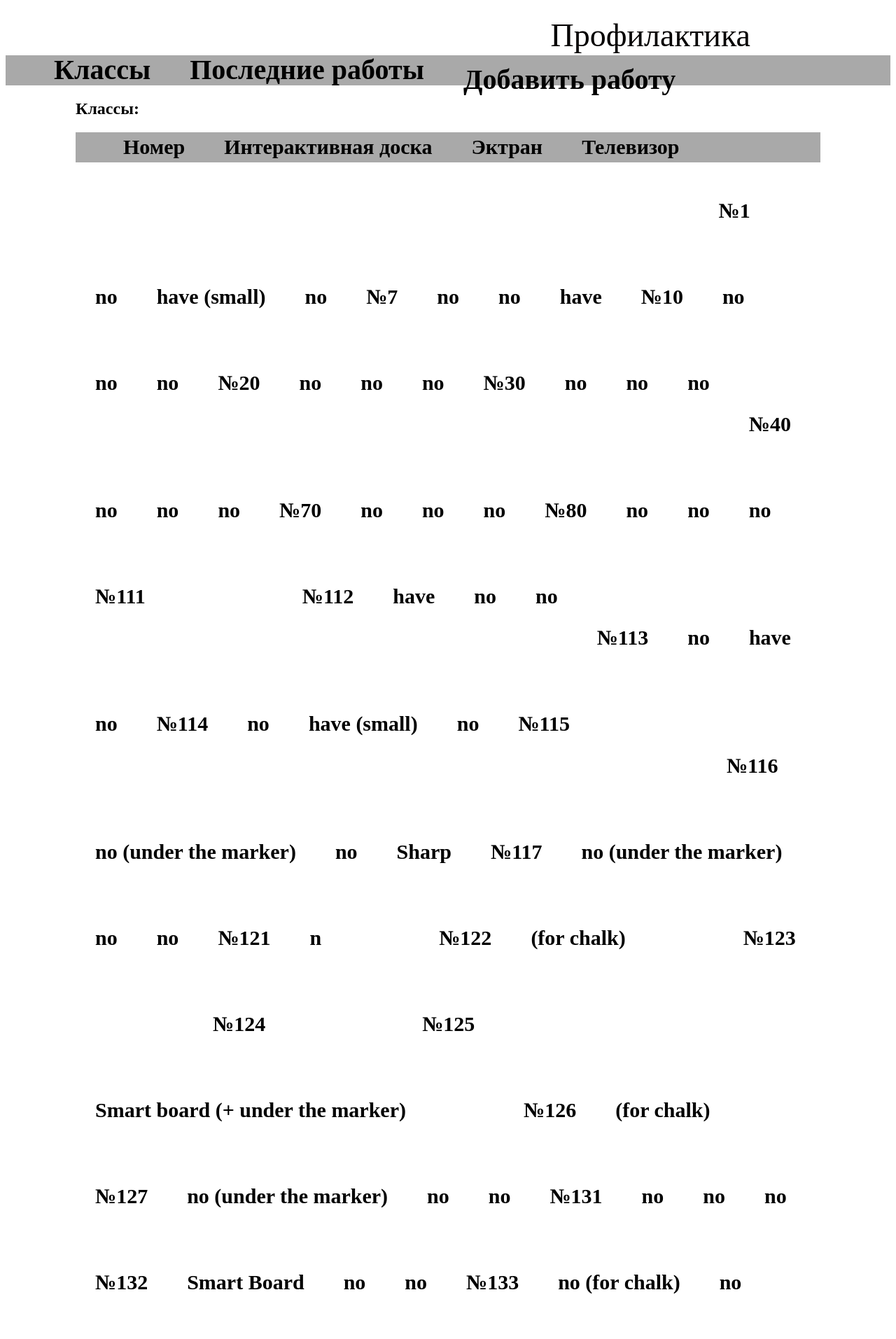
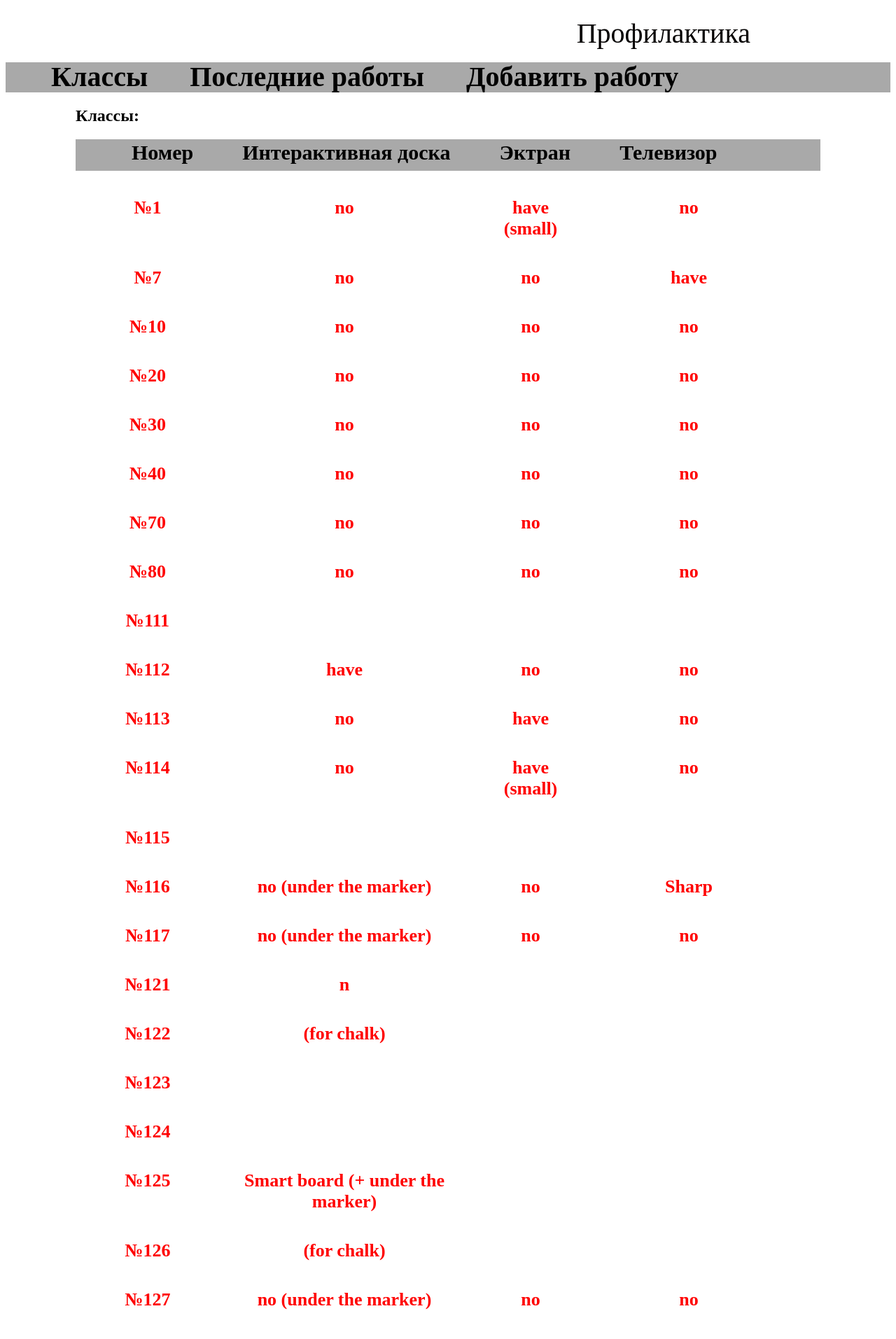
Before and after one commit to Eugene9710/pofilactica, a PHP site: page /classes.php in a window 1280 px wide. Shown: the top 1913 px of the page at 70% size. Run offline with PHP 8.4, Linux system fonts and the light colour scheme; data comes from the database, SQL or seed files in the repository; data that the repository does not hold is empty.

Commit message:
Список классов вроде как сделан

```diff
--- a/add_work.php
+++ b/add_work.php
@@ -6,7 +6,7 @@
 	<?php
         include('connect_db.php');
     ?>
-  <link rel="stylesheet" href="styles/header_nav_style.css">
+
   <link rel="stylesheet" href="styles/article_style.css">
   <link rel="stylesheet" href="styles/add_ctyle.css">
 </head>
--- a/class.php
+++ b/class.php
@@ -6,7 +6,6 @@
 	<?php
         include('connect_db.php');
   ?>
-  <link rel="stylesheet" href="styles/header_nav_style.css">
   <link rel="stylesheet" href="styles/article_style.css">
 </head>
 <body>
--- a/classes.php
+++ b/classes.php
@@ -2,12 +2,13 @@
 <html lang="en">
 <head>
 	<meta charset="UTF-8">
+	<meta name="viewport" content="width=device-width, user-scalable=no">
 	<title>Классы:</title>
 	<?php
         include('connect_db.php');
   ?>
-  <link rel="stylesheet" href="styles/header_nav_style.css">
   <link rel="stylesheet" href="styles/article_style.css">
+  <link rel="stylesheet" href="styles/classes.css">
 </head>
 <body>
 	<?php
@@ -19,7 +20,7 @@
 
     <div id="title">
       <ul>
-        <li>Номер</li>
+        <li >Номер</li>
         <li>Интерактивная доска</li>
         <li>Эктран</li>
         <li>Телевизор</li>
@@ -28,21 +29,23 @@
     <br>
     <?php
         $result = mysqli_query($conn, "SELECT `NomerClass`, `Whiteboard`,`Screen`,`TV` FROM `classrooms`;");
-
+        $i = 1;
         while($rec = mysqli_fetch_assoc($result)) {
     ?>
     <div id="class_room">
       <a href="class.php?class=<?php echo($rec['NomerClass'])?>">
-        <div id="class_filer">
-          <p>№<?php echo($rec['NomerClass'])?></p>
-          <p><?php echo($rec['Whiteboard'])?></p>
-          <p><?php echo($rec['Screen'])?></p>
-          <p><?php echo($rec['TV'])?></p>
-        </div>
+        <!--<div id="class_filer">-->
+          <span class="nomer">№<?php echo($rec['NomerClass'])?></span>
+          <span class="board"><?php echo($rec['Whiteboard'])?></span>
+          <span class="scrin"><?php echo($rec['Screen'])?></span>
+          <span class="tv"><?php echo($rec['TV'])?></span>
+        <!--</div>-->
       </a>
+      <br>
     </div>
-    <br>
+
     <?php
+
     }
     ?>
 
--- a/header.html
+++ b/header.html
@@ -3,6 +3,7 @@
 <head>
     <meta charset="UTF-8">
     <title>Профилактика</title>
+    <link rel="stylesheet" href="styles/header_nav_style.css">
 </head>
 <body>
 <header>
@@ -10,6 +11,7 @@
         <p><a href="index.php">Профилактика</a></p>
     </div>
 </header>
+
 <nav>
     <ul>
         <li><a href="classes.php">Классы</a></li>
--- a/index.php
+++ b/index.php
@@ -6,7 +6,7 @@
     ?>
     <meta charset="utf-8">
     <title><?php $config['title']; ?></title>
-    <link rel="stylesheet" href="styles/header_nav_style.css">
+
     <link rel="stylesheet" href="styles/article_style.css">
 </head>
 <body>
--- a/styles/article_style.css
+++ b/styles/article_style.css
@@ -1,87 +1,3 @@
 article {
 	margin: 0px 100px 100px 100px;
 }
-
-#title {
-	width: all;
-    height: 43px;
-    claer: both;
-    background: #A9A9A9;
-}
-
-#title ul li {
-    height: 35px;
-    float: left;
-    position: relative;
-    list-style-type: none;
-	font-weight: bold;
-	font-size: 30px;
-    line-height: 14px;
-    color: #000000;
-    display: block;
-    padding: 14px 28px;
-    text-decoration: none;
-}
-
-
-div#class_room a {
-	text-decoration: none;
-	color: #0A0A0AFF;
-}
-
-div#class_room:hover {
-    background-color: #B8B5B5;
-    color: #000000;
-}
-
-div#class_filer {
-	width: all;
-    height: 43px;
-    claer: both;
-}
-
-div#class_filer p {
-	height: 35px;
-    float: left;
-    position: relative;
-    list-style-type: none;
-	font-weight: bold;
-	font-size: 30px;
-    line-height: 14px;
-    color: #000000;
-    display: block;
-    padding: 14px 28px;
-
-}
-
-
-
-
-
-/*
-ul.classes_room {
-	margin: 0;
-	padding: 4px;
-
-}
-
-ul.classes_room li {
-	float: left;
-
-}
-ul.classes_room li div{
-	display:block;
-	width: 100px;
-
-	font-size: 26px;
-
-}
-
-
-li.nomer {
-	color: #FF0000FF;
-
-}
-margin-right: 5px;
-width: 100px;
-	height: 1000px;
--- /dev/null
+++ b/styles/classes.css
@@ -0,0 +1,108 @@
+#title {
+	width: all;
+    height: 45px;
+    claer: both;
+    background: #A9A9A9;
+}
+
+#title ul {
+   height: 40px;
+}
+
+#title ul li {
+    float: left;
+    position: relative;
+    list-style-type: none;
+	font-weight: bold;
+	font-size: 30px;
+    line-height: 14px;
+    color: #000000;
+    display: block;
+    padding: 12px 30px 0px 40px;
+    text-decoration: none;
+}
+
+div#class_room {
+    display: table;
+    width: all;
+    height: 70px;
+}
+
+div#class_room:hover {
+    background-color: #B8B5B5;
+    color: #000000;
+}
+
+div#class_room a {
+
+	text-decoration: none;
+	color: #0A0A0AFF;
+    margin: auto;
+    margin-left:
+    display: table-row;
+}
+
+div#class_room a span{
+    display: table-cell;
+    padding: 20px 28px;
+    margin: 10px 10px 10px 10px;
+
+	font-weight: bold;
+	font-size: 26px;
+    color: #000000;
+
+}
+
+div#class_room a span.nomer {
+    color: #FF0000FF;
+    width: 150px;
+    text-align: center;
+
+}
+div#class_room a span.board {
+    color: #ff0000ff;
+    width: 300px;
+    text-align: center;
+
+}
+div#class_room a span.scrin {
+    color: #FF0000FF;
+    width: 120px;
+    text-align: center;
+
+}
+div#class_room a span.tv {
+    color: #FF0000FF;
+    width: 220px;
+    text-align: center;
+
+}
+
+
+/*
+ul.classes_room {
+	margin: 0;
+	padding: 4px;
+
+}
+
+ul.classes_room li {
+	float: left;
+
+}
+ul.classes_room li div{
+	display:block;
+	width: 100px;
+
+	font-size: 26px;
+
+}
+
+
+li.nomer {
+	color: #FF0000FF;
+
+}
+margin-right: 5px;
+width: 100px;
+	height: 1000px;
--- a/styles/header_nav_style.css
+++ b/styles/header_nav_style.css
@@ -1,5 +1,5 @@
 header {
-		height: 55px;
+		height: 65px;
 }
 #title-site {
 	float: right;
@@ -8,12 +8,13 @@ header {
 }
 
 #title-site p a{
-		font-size: 46px;
+		font-size: 40px;
 		color: #030000;
-		margin-top: 10px;
+		margin-top: 0px;
 		margin-left: 30px;
 		margin-bottom: 0px;
 		text-decoration: none;
+        padding: 0px;
 }
 
 nav {
@@ -24,7 +25,7 @@ nav {
 }
 
 nav ul li {
-    height: 35px;
+    height: 55px;
     float: left;
     position: relative;
     list-style-type: none;
@@ -36,12 +37,12 @@ nav ul li a {
     line-height: 14px;
     color: #000000;
     display: block;
-    padding: 14px 28px;
+    padding: 14px 30px;
     text-decoration: none;
 }
 
 nav ul li:first-child a {
-    padding-left: 29px;
+    padding-left: 25px;
 }
 
 nav ul li a:hover {
```
